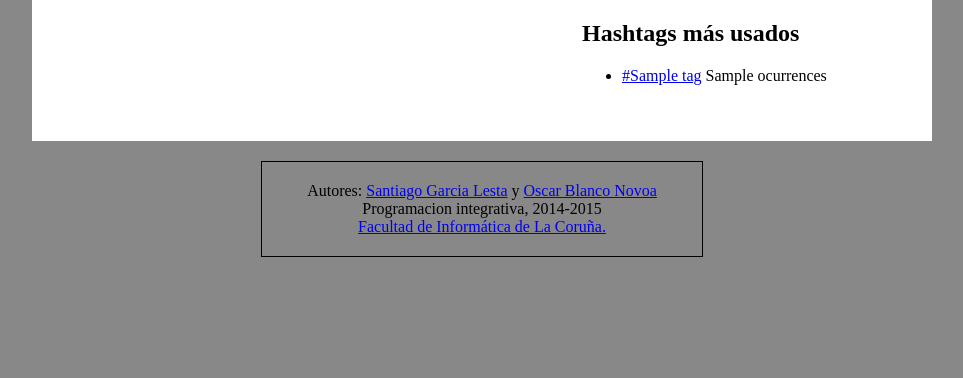
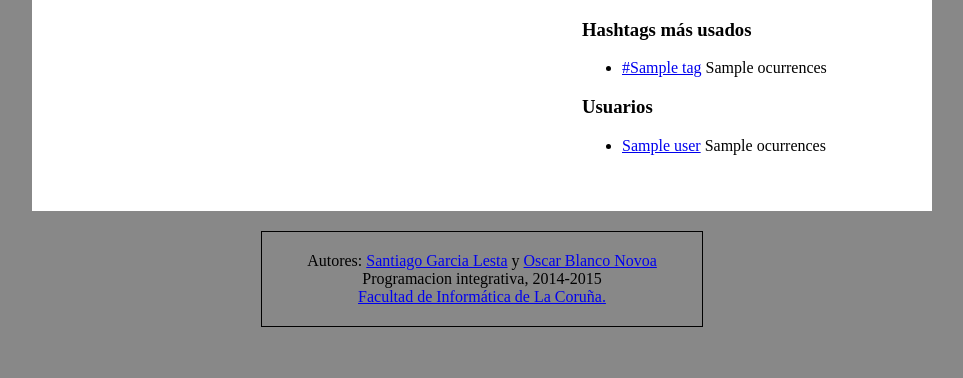
Before and after one commit to 4m1g0/twitter-programacion-integrativa, a Python web app: template tweetManager/tweet/templates/tweet/index.html in a window 1280 px wide. Shown: the part 422-800 px from the top of the page, without its empty margins (158-1121 px from the left). Run offline with Jinja, Linux system fonts and the light colour scheme; the template is opened without the code that fills it: most values are stand-ins (such as "Sample title", 1, 10 or a date in 2020); some libraries are stand-ins or nearby versions.

Commit message:
Add list of users with number of tweets

```diff
--- a/tweetManager/tweet/templates/tweet/index.html
+++ b/tweetManager/tweet/templates/tweet/index.html
@@ -90,10 +90,16 @@ h1 {
     </div>
     <div class="right-column">
         <div id="googleMap" style="width:346px;height:346px;"></div>
-        <h2>Hashtags más usados</h2>
+        <h3>Hashtags más usados</h2>
         <ul>
         	{% for tag, ocurrences in hashtags %}
 				<li><a href="https://twitter.com/hashtag/{{tag}}">#{{tag}}</a>  <span>{{ocurrences}}</span></li>
+			{% endfor %}
+        </ul>
+        <h3>Usuarios</h3>
+        <ul>
+        	{% for user, ocurrences in users %}
+				<li><a href="https://twitter.com/{{user}}">{{user}}</a>  <span>{{ocurrences}}</span></li>
 			{% endfor %}
         </ul>
     </div>
```
Also changed, not shown: tweetManager/tweet/views.py (+8 -2 lines).
